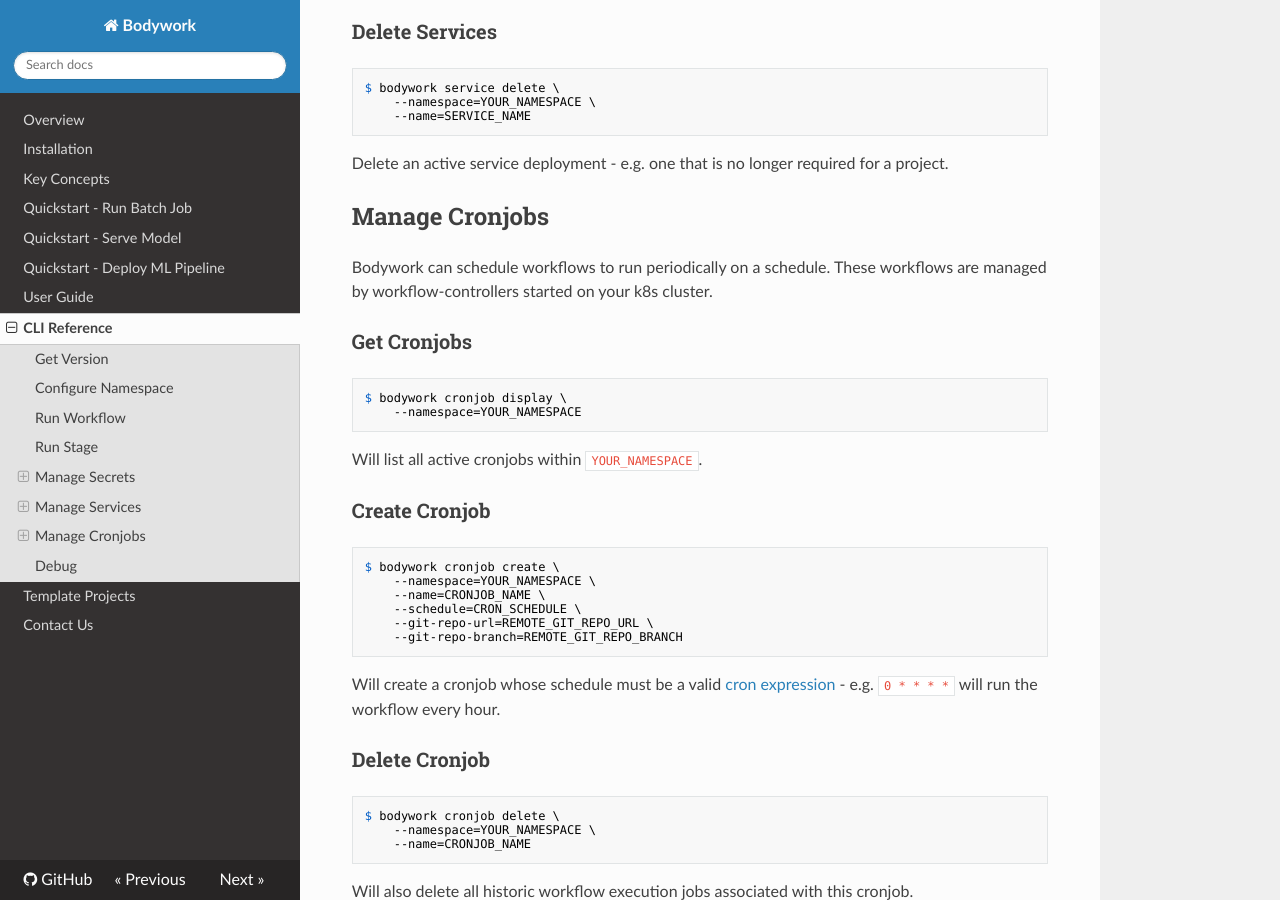
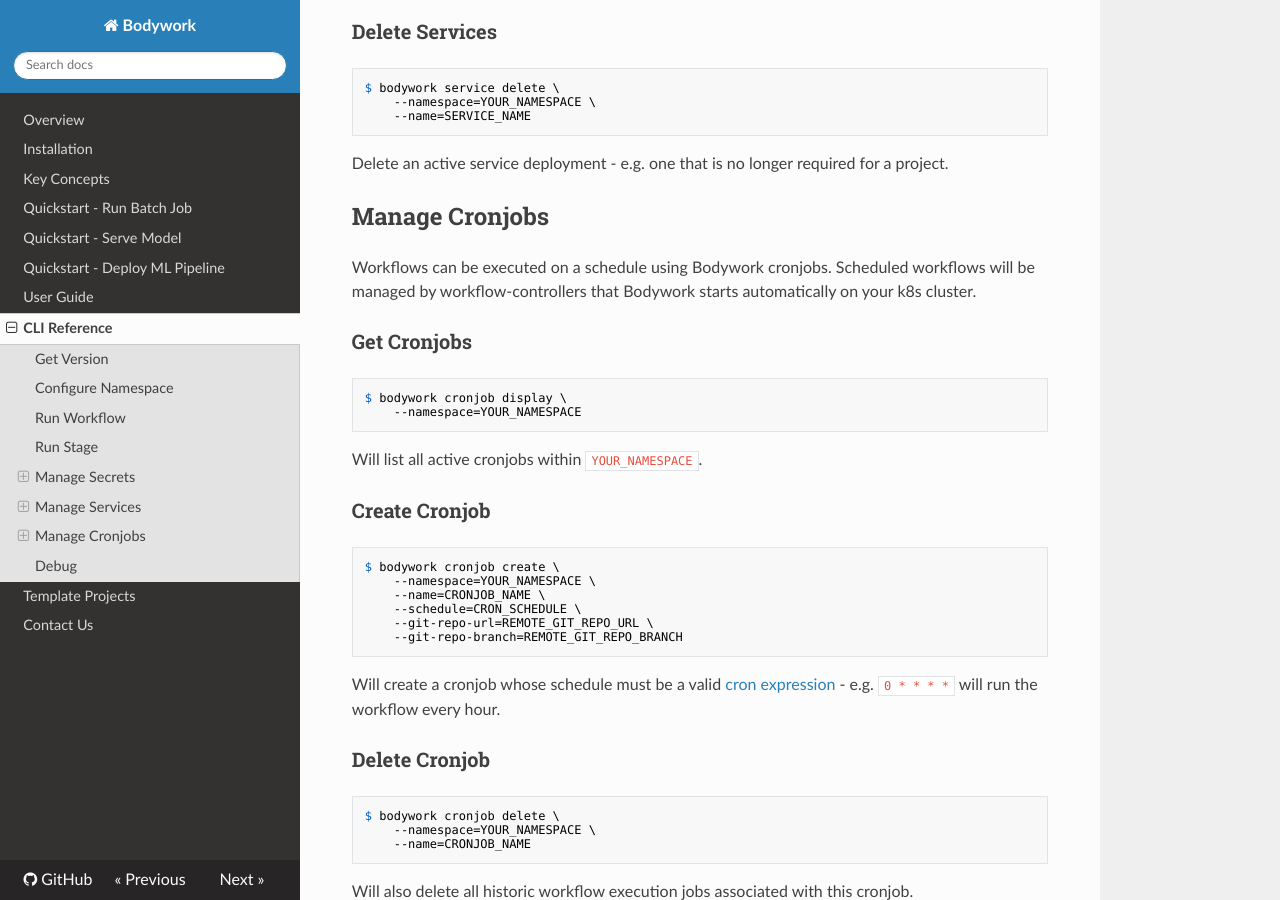
Before and after one commit to bodywork-ml/bodywork-core, an MkDocs documentation site: the page built from docs/cli_reference.md, in a window 1280 px wide and 900 px high, scrolled down 2358 px. Built offline with MkDocs 1.6.1, drawn with Linux system fonts in a browser that asks for light colours; nearby versions of some CDN libraries; a script that is not in the unit is left out.

Commit message:
PR comments.

```diff
--- a/docs/cli_reference.md
+++ b/docs/cli_reference.md
@@ -105,7 +105,7 @@
 
 ## Manage Cronjobs
 
-Bodywork can schedule workflows to run periodically on a schedule. These workflows are managed by workflow-controllers started on your k8s cluster.
+Workflows can be executed on a schedule using Bodywork cronjobs. Scheduled workflows will be managed by workflow-controllers that Bodywork starts automatically on your k8s cluster.
 
 ### Get Cronjobs
 
```
Also changed, not shown: docs/quickstart_serve_model.md (+1 -1 lines).
